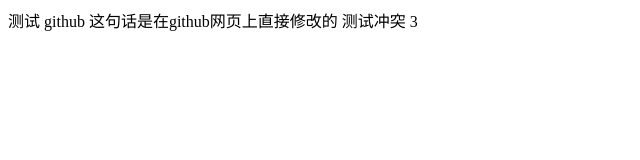
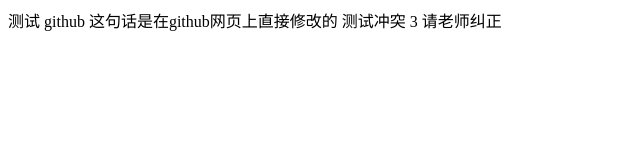
Before and after one commit to pengteling/demo20170923, a plain HTML site: page index.html in a window 1280 px wide. Shown: the whole page, without its empty margins (0-640 px from the left). Drawn offline with Linux system fonts and the light colour scheme.

Commit message:
XXX同学 指正

```diff
--- a/index.html
+++ b/index.html
@@ -11,5 +11,7 @@
 
 	测试冲突 3
 
+
+	请老师纠正
 </body>
 </html>
```
